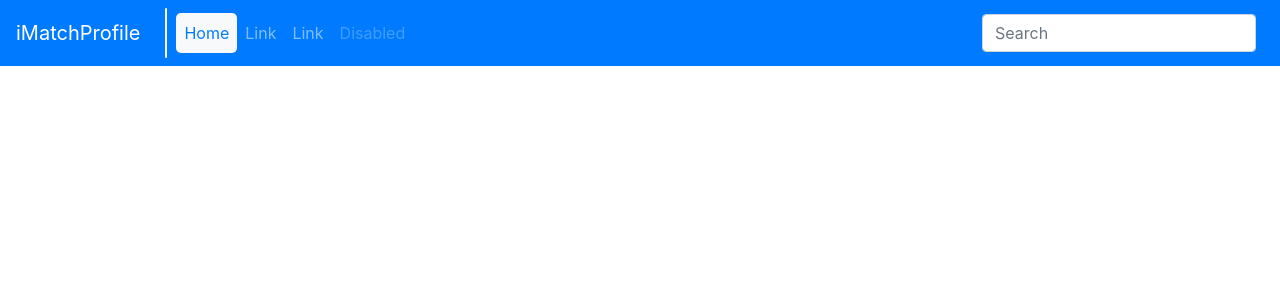
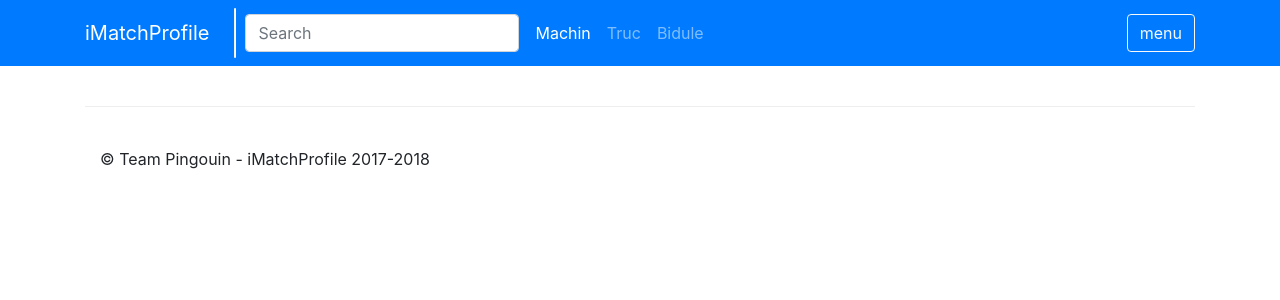
Before and after one commit to bellec1u/master2-ProjetDeSynthese-iMatchProfile-frontend, an Angular app: page / in a window 1280 px wide. Shown: the top 300 px of the page. Built offline with nearby package versions, Linux system fonts and the light colour scheme.

Commit message:
[ADD] header bar and footer

```diff
--- a/src/app/app.component.html
+++ b/src/app/app.component.html
@@ -1 +1,9 @@
 <app-header></app-header>
+
+<div class="container">
+
+  <!-- Content -->
+
+  <app-footer></app-footer>
+
+</div>
--- a/src/app/app.component.ts
+++ b/src/app/app.component.ts
@@ -6,5 +6,5 @@ import { Component } from '@angular/core';
   styleUrls: ['./app.component.css']
 })
 export class AppComponent {
-  title = 'app';
+
 }
--- a/src/app/app.module.ts
+++ b/src/app/app.module.ts
@@ -3,11 +3,13 @@ import { NgModule } from '@angular/core';
 
 import { AppComponent } from './app.component';
 import { HeaderComponent } from './header/header.component';
+import { FooterComponent } from './footer/footer.component';
 
 @NgModule({
   declarations: [
     AppComponent,
-    HeaderComponent
+    HeaderComponent,
+    FooterComponent
   ],
   imports: [
     BrowserModule
--- /dev/null
+++ b/src/app/footer/footer.component.css
@@ -0,0 +1,6 @@
+.footer {
+  padding-top: 40px;
+  padding-bottom: 40px;
+  margin-top: 40px;
+  border-top: 1px solid #eee;
+}
--- /dev/null
+++ b/src/app/footer/footer.component.html
@@ -0,0 +1,5 @@
+<footer class="footer">
+  <div class="container">
+    <p>&copy; Team Pingouin - iMatchProfile 2017-2018</p>
+  </div>
+</footer>
--- /dev/null
+++ b/src/app/footer/footer.component.ts
@@ -0,0 +1,15 @@
+import { Component, OnInit } from '@angular/core';
+
+@Component({
+  selector: 'app-footer',
+  templateUrl: './footer.component.html',
+  styleUrls: ['./footer.component.css']
+})
+export class FooterComponent implements OnInit {
+
+  constructor() { }
+
+  ngOnInit() {
+  }
+
+}
--- a/src/app/header/header.component.css
+++ b/src/app/header/header.component.css
@@ -5,7 +5,3 @@
   border-left: 1px solid #F2F2F2;
   border-right: 1px solid #FFF;
 }
-
-.selected-item {
-  border-radius: 5px;
-}
--- a/src/app/header/header.component.html
+++ b/src/app/header/header.component.html
@@ -1,33 +1,36 @@
-<nav class="navbar navbar-expand-md navbar-dark fixed-top bg-primary">
+<nav class="navbar navbar-expand-sm navbar-dark bg-primary mb-3">
+
+  <div class="container">
 
     <!-- Brand -->
     <a class="navbar-brand" href="#">
       {{title}}
     </a>
 
+
+    <div class="collapse navbar-collapse" id="navbarNavAltMarkup">
+
+      <!-- Vertical divider -->
       <div class="divider-vertical"></div>
 
+      <!-- Search bar -->
+      <form class="form-inline my-2 my-lg-0">
+        <input class="form-control mr-sm-2" type="search" placeholder="Search" aria-label="Search">
+      </form>
+
       <!-- Items -->
-  <div class="collapse navbar-collapse" id="navbarCollapse">
-    <ul class="navbar-nav mr-auto">
-      <li class="nav-item active bg-light selected-item" >
-        <a class="nav-link text-primary" href="#">Home <span class="sr-only">(current)</span></a>
-      </li>
-      <li class="nav-item">
-        <a class="nav-link" href="#">Link</a>
-      </li>
-      <li class="nav-item">
-        <a class="nav-link" href="#">Link</a>
-      </li>
-      <li class="nav-item">
-        <a class="nav-link disabled" href="#">Disabled</a>
-      </li>
-    </ul>
+      <div class="navbar-nav mr-auto">
+        <a class="nav-item nav-link active" href="#">Machin<span class="sr-only">(current)</span></a>
+        <a class="nav-item nav-link" href="#">Truc</a>
+        <a class="nav-item nav-link" href="#">Bidule</a>
       </div>
 
-  <!-- Search bar -->
-  <form class="form-inline mt-2 mt-md-0">
-    <input class="form-control mr-sm-2" type="text" placeholder="Search" aria-label="Search">
+      <form class="form-inline my-2 my-lg-0">
+        <button class="btn btn-outline-light my-2 my-sm-0" >menu</button>
       </form>
 
+    </div>
+
+  </div>
+
 </nav>
```
Lines whose indentation alone changed are shown as unchanged.
